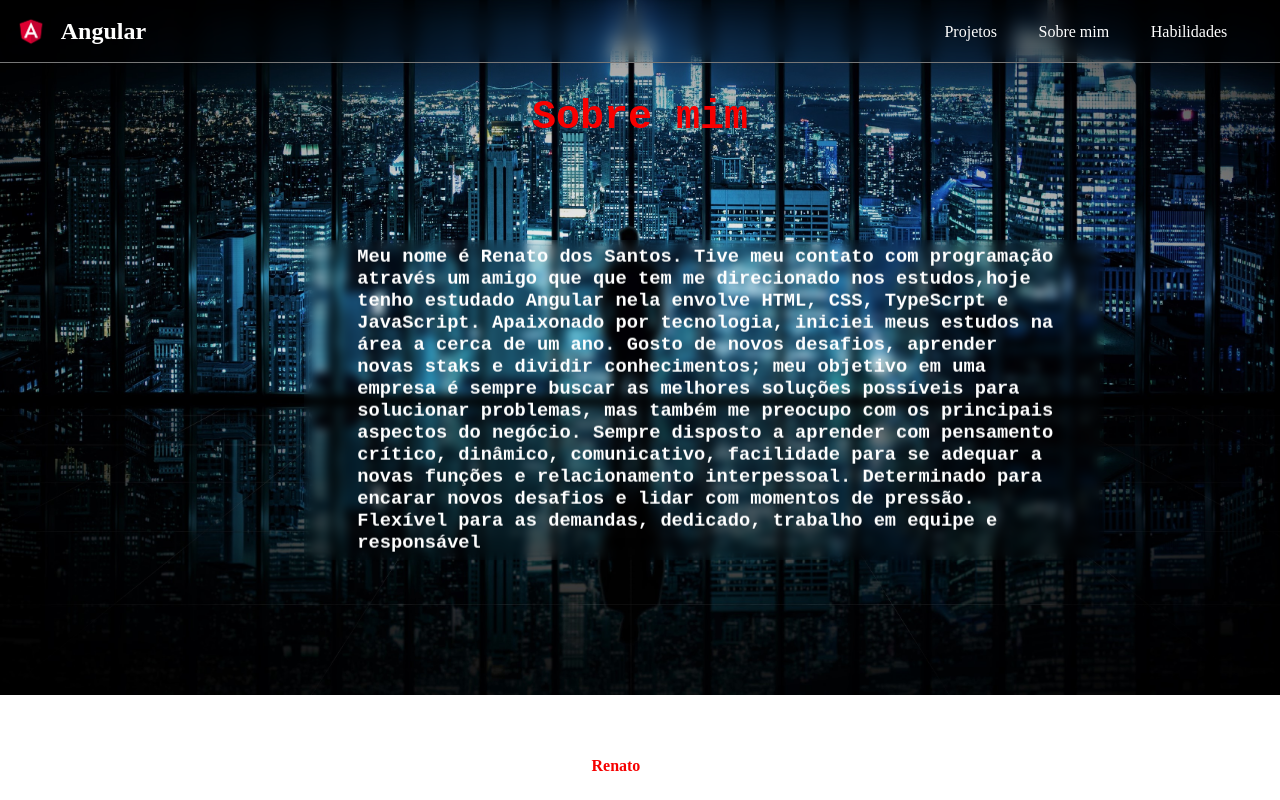
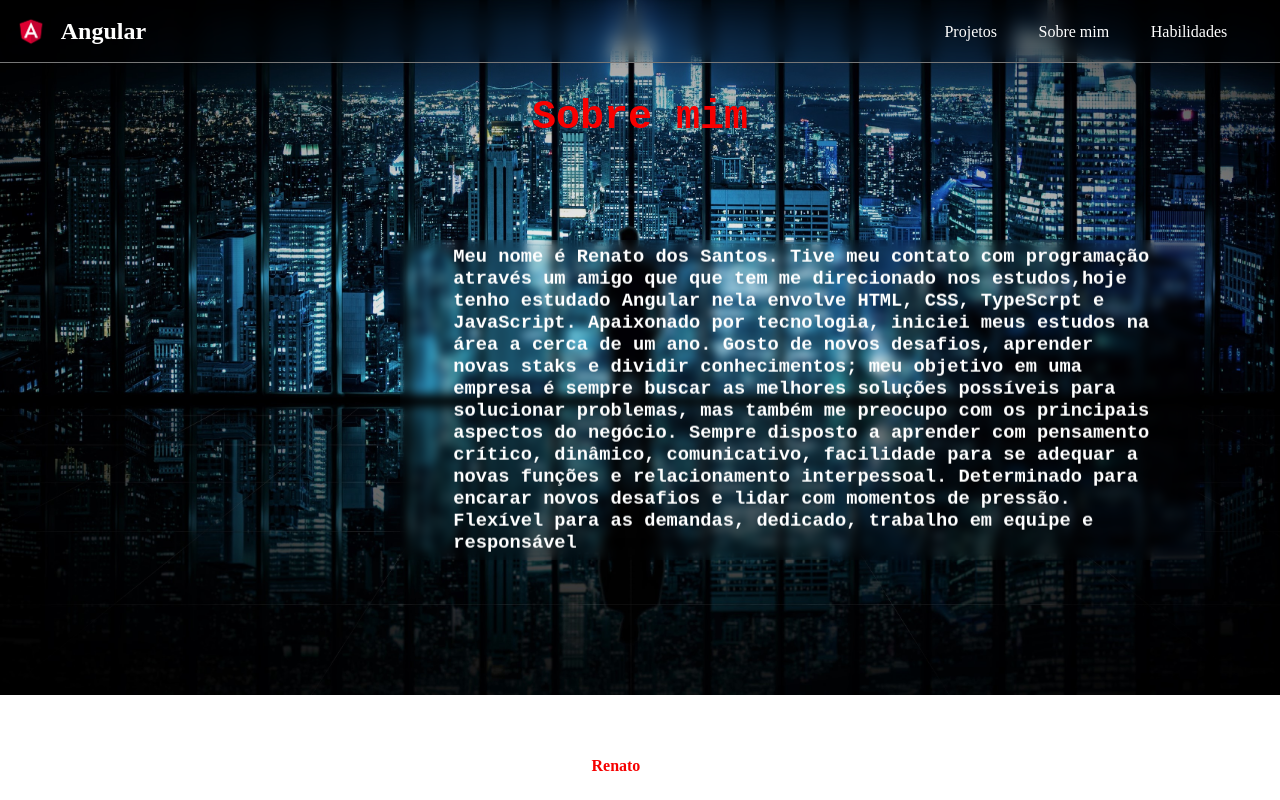
Before and after one commit to RenatoDev23/projeto-portfolio-angular, an Angular app: page /about in a window 1280 px wide. Built offline with nearby package versions, Linux system fonts and the light colour scheme.

Commit message:
atualização nas pagina

```diff
--- a/src/app/components/pages/about/about.component.css
+++ b/src/app/components/pages/about/about.component.css
@@ -14,7 +14,7 @@
     position: absolute;
     top: 50%;
     left: 50%;
-    transform: translate(-65%, -50%);
+    transform: translate(-50%, -50%);
 }
 
 /*texto*/
```
